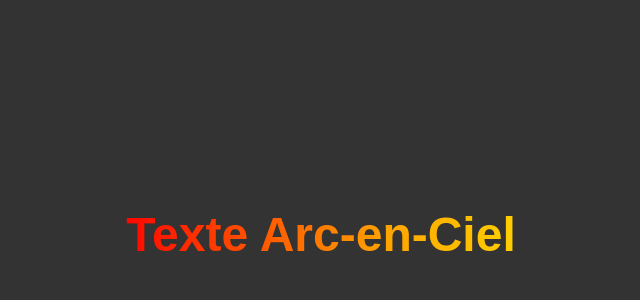
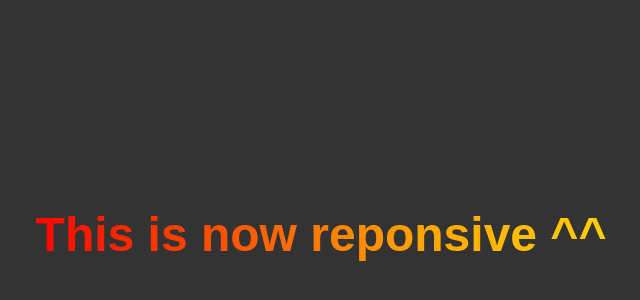
Before and after one commit to Kaostnery/kaostnery.github.io, a plain HTML site: page index.html in a window 1280 px wide. Shown: the part 166-466 px from the top of the page, without its empty margins (319-959 px from the left). Drawn offline with Linux system fonts and the light colour scheme.

Commit message:
Update index.html

```diff
--- a/index.html
+++ b/index.html
@@ -57,6 +57,6 @@
     </style>
 </head>
 <body>
-    <div class="rainbow-text">Texte Arc-en-Ciel</div>
+    <div class="rainbow-text">This is now reponsive ^^</div>
 </body>
 </html>
```
